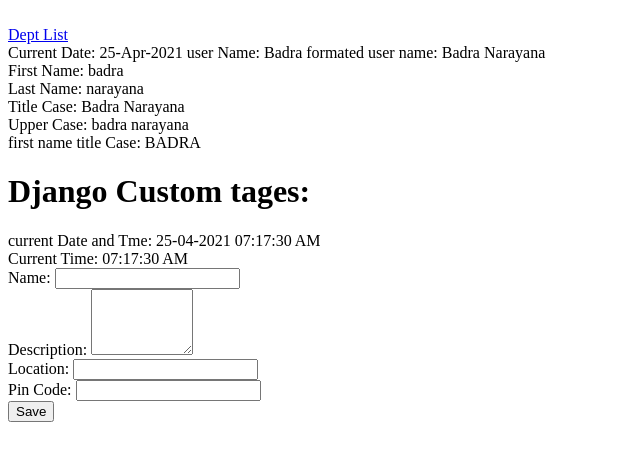
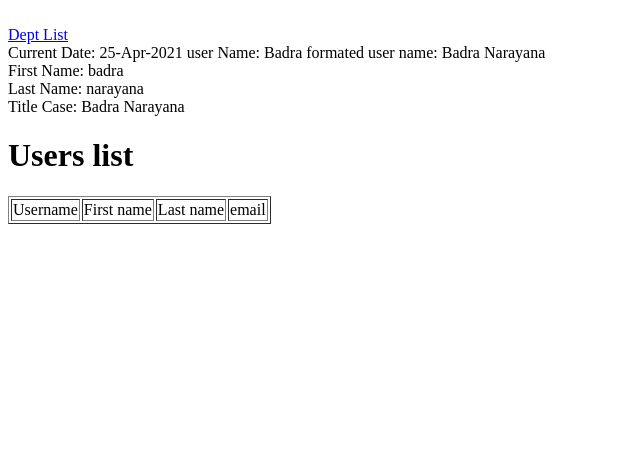
Before and after one commit to badranarayana/django_batch_feb_2021, a Django app: template django_tutorial/first_app/templates/first_app/create_dept.html in a window 1280 px wide. Shown: the top 461 px of the page, without its empty margins (0-640 px from the left). Run offline with Django 3.2, Linux system fonts and the light colour scheme; the template is opened without the code that fills it, so the values that code supplies are empty.

Commit message:
added inclusion tag to display user table

```diff
--- a/django_tutorial/first_app/templates/first_app/create_dept.html
+++ b/django_tutorial/first_app/templates/first_app/create_dept.html
@@ -9,6 +9,7 @@
 <br>
 <a href="{% url 'dept_list'  %}"> Dept List</a>
 <br>
+
 <label>Current Date:  {% now "d-M-Y" %}</label>
 
 <label> user Name: {{ 'badra'|title }}</label>
@@ -21,31 +22,38 @@ formated user name: {{'Badra Narayana' }}
 <br>
 <label> Title Case: {{ 'badra narayana'| modify_name:'title_case' }}</label>
 <br>
-<label> Upper Case: {{ 'badra narayana'| modify_name:'' }}</label>
-<br>
-<label> first name title Case: {{ 'badra narayana'| modify_name:'first_name' | modify_name:"upper_case"  }}</label>
+{% comment %}
+<!--<label> Upper Case: {{ 'badra narayana'| modify_name:'' }}</label>-->
+<!--<br>-->
+<!--<label> first name title Case: {{ 'badra narayana'| modify_name:'first_name' | modify_name:"upper_case"  }}</label>-->
 
 
-<h1> Django Custom tages:</h1>
+<!--<h1> Django Custom tages:</h1>-->
 
-current Date and Tme: {% current_time "%d-%m-%Y %H:%M:%S %p" %}
-<br>
-Current Time: {% current_time "%H:%M:%S %p" %}
-<br>
+<!--current Date and Tme: {% current_time "%d-%m-%Y %H:%M:%S %p" %}-->
+<!--<br>-->
+<!--Current Time: {% current_time "%H:%M:%S %p" %}-->
+<!--<br>-->
+{% endcomment %}
+<!--<form action=""  method="POST">-->
+<!--    {% csrf_token %}-->
 
-<form action=""  method="POST">
-    {% csrf_token %}
+<!--    <label> Name: </label> <input type="text" name="deptName">-->
+<!--    <br>-->
+<!--    <label> Description: </label> <textarea rows="4" cols="10" name="deptDescription"></textarea>-->
+<!--    <br>-->
+<!--    <label> Location: </label> <input type="text" name="deptLocation">-->
+<!--    <br>-->
+<!--    <label> Pin Code: </label> <input type="text" name="deptPinCode">-->
+<!--    <br>-->
+<!--    <button type="submit"> Save </button>-->
+<!--</form>-->
 
-    <label> Name: </label> <input type="text" name="deptName">
-    <br>
-    <label> Description: </label> <textarea rows="4" cols="10" name="deptDescription"></textarea>
-    <br>
-    <label> Location: </label> <input type="text" name="deptLocation">
-    <br>
-    <label> Pin Code: </label> <input type="text" name="deptPinCode">
-    <br>
-    <button type="submit"> Save </button>
-</form>
+
+
+
+<h1> Users list</h1>
+{% show_users_table %}
 
 </body>
 </html>
--- /dev/null
+++ b/django_tutorial/first_app/templates/first_app/users.html
@@ -0,0 +1,22 @@
+
+{% load custom_tags %}
+<table border="1">
+ <thead>
+ <tr>
+ <td>Username</td>
+ <td>First name</td>
+ <td>Last name</td>
+ <td>email</td>
+ </tr>
+ </thead>
+ <tbody>
+ {% for user in users %}
+ <tr>
+ <td>{{user.username}}</td>
+ <td>{{user.first_name}}</td>
+ <td>{{user.last_name}}</td>
+ <td>{{user.email}}</td>
+ </tr>
+ {% endfor %}
+ </tbody>
+</table>
--- a/django_tutorial/first_app/templatetags/custom_tags.py
+++ b/django_tutorial/first_app/templatetags/custom_tags.py
@@ -1,8 +1,12 @@
 from django import template
 from datetime import datetime
-register = template.Library()
+from django.contrib.auth import get_user_model
+from django.template.loader import get_template
 
 
+User = get_user_model()
+
+register = template.Library()
 # any number of custom tags, python functions and resister with regitry
 
 def modify_name(value, arg):
@@ -20,10 +24,26 @@ def modify_name(value, arg):
 
     return value
 
+register.filter("modify_name", modify_name)
 
 @register.simple_tag
 def current_time(formate_str):
     return datetime.now().strftime(formate_str)   # '12/2/2021
 
+class user:
+    pass
 
-register.filter("modify_name", modify_name)
+#@register.inclusion_tag('first_app/users.html')
+def show_users_table():
+    users = User.objects.all()
+    # import pdb;pdb.set_trace()
+    # obj = user()
+    # obj.first_name = "Badra"
+    # obj.last_name = "A"
+    # obj.username = "Abc"
+    # obj.email = "abc@gmail.com"
+    return {'users': users}
+
+# import pdb;pdb.set_trace()
+users_template = get_template('first_app/users.html')
+register.inclusion_tag(users_template)(show_users_table)
```
Also changed, not shown: django_tutorial/first_app/templates/first_app/dept_list.html (+9 -0 lines).
